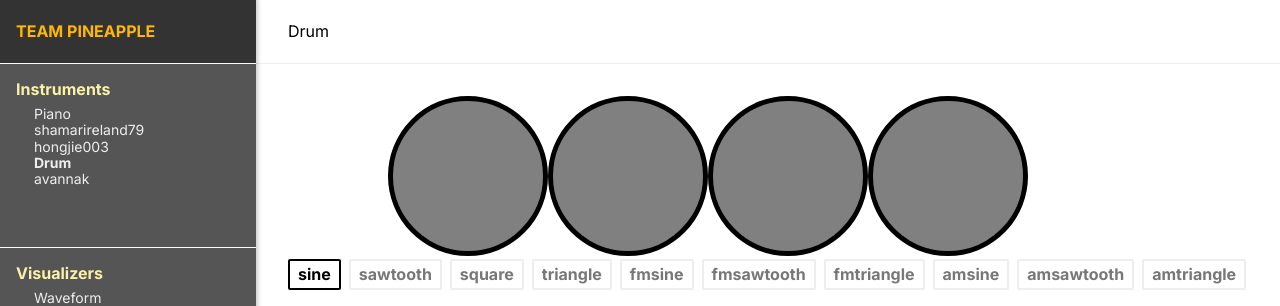
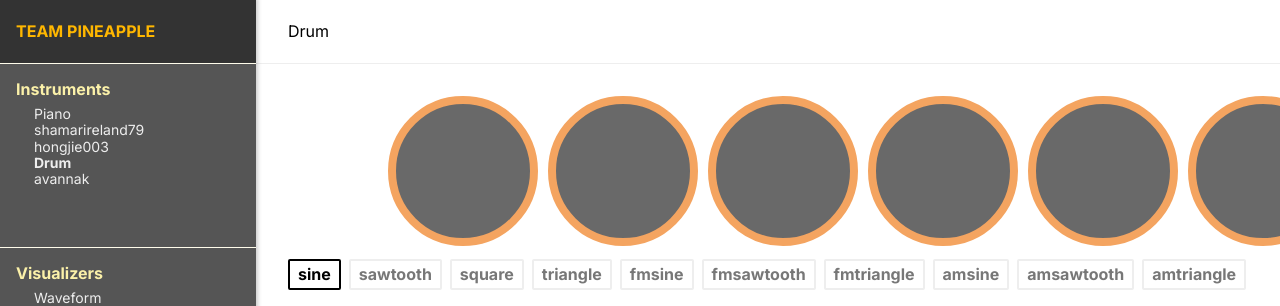
Before and after one commit to hongjie003/music-instrument-visualizer-app, a React (Create React App) app in the folder client/: page /Drum in a window 1280 px wide. Shown: the top 306 px of the page. Built offline with nearby package versions, Linux system fonts and the light colour scheme; no server answers; some icons are missing.

Commit message:
added new song and changes to visualizer

```diff
--- a/client/src/instruments/Drum.tsx
+++ b/client/src/instruments/Drum.tsx
@@ -15,7 +15,6 @@ interface DrumPadProps {
   note: string; // C, Db, D, Eb, E, F, Gb, G, Ab, A, Bb, B
   duration?: string;
   synth?: Tone.MembraneSynth; // Contains library code for making sound
-  minor?: boolean; // True if minor key, false if major key
   octave: number;
   index: number; // octave + index together give a location for the piano key
 }
@@ -36,7 +35,7 @@ export function DrumPad({
     // 3. The curly braces `{` and `}` should remind you of string interpolation.
     <div
       onMouseDown={() => synth?.triggerAttack(`${note}`)} // Question: what is `onMouseDown`?
-      onMouseUp={() => synth?.triggerRelease('+0.25')} // Question: what is `onMouseUp`?
+      onMouseUp={() => synth?.triggerRelease('+1.1')} // Question: what is `onMouseUp`?
       className={classNames('ba pointer absolute dim', {
         'black bg-white h4': true, // major keys are white
       })}
@@ -46,14 +45,15 @@ export function DrumPad({
         // left: `${index * 2}rem`,
         left: `${index * 10}rem`,
         zIndex: 0,
-        background: 'grey',
-        height: '10rem',
-        width: '10rem',
+        background: 'DimGrey',
+        height: '150px',
+        width: '150px',
         borderStyle: 'solid',
-        borderWidth: '5px',
-        marginLeft: 100,
-        marginRight: 100,
-        borderRadius: 100,
+        borderWidth: '8px',
+        borderColor: 'SandyBrown',
+        marginLeft: '100px',
+        marginRight: '100px',
+        borderRadius: '100px',
       }}
     ></div>
   );
@@ -75,13 +75,13 @@ function DrumType({ title, onClick, active }: any): JSX.Element {
 
 function Drum({ synth, setSynth }: InstrumentProps): JSX.Element {
   const keys = List([
-    { note: 'A', idx: 0 },
-    { note: 'Bb', idx: 1 },
-    { note: 'B', idx: 2 },
-    { note: 'C', idx: 3 },
-    // { note: 'Db', idx: 4 },
-    // { note: 'Eb', idx: 5},
-    // { note: 'E', idx: 6 },
+    { note: 'C', idx: 0, octave: 7},
+    { note: 'Db', idx: 1, octave: 7},
+    { note: 'D', idx: 2, octave: 7},
+    { note: 'A', idx: 3, octave: 7},
+    { note: 'Bb', idx: 4, octave: 7},
+    { note: 'B', idx: 5, octave: 7},
+    // { note: 'Gb', idx: 6 },
     // { note: 'F', idx: 7},
     // { note: 'Gb', idx: 9 },
     // { note: 'G', idx: 10 },
@@ -91,7 +91,7 @@ function Drum({ synth, setSynth }: InstrumentProps): JSX.Element {
     setSynth(oldSynth => {
       oldSynth.disconnect();
 
-      return new Tone.Synth({
+      return new Tone.MembraneSynth({
         oscillator: { type: newType } as Tone.OmniOscillatorOptions,
       }).toDestination();
     });
@@ -123,6 +123,7 @@ function Drum({ synth, setSynth }: InstrumentProps): JSX.Element {
                 synth={synth as Tone.MembraneSynth}
                 octave={octave}
                 index={(octave - 2) * 7 + key.idx}
+                // index={key.idx}
               />
             );
           }),
--- a/client/src/visualizers/ivan-visualizer.tsx
+++ b/client/src/visualizers/ivan-visualizer.tsx
@@ -17,17 +17,21 @@ export const IvanVisualizer = new Visualizer(
     p5.background(54, 81, 94, 150);
     p5.strokeWeight(dim * 0.001);
     p5.stroke(255);
-    p5.noFill();
+    p5.fill(252,186,3);
+    p5.angleMode(p5.DEGREES);
 
     const values = analyzer.getValue();
-    p5.beginShape(p5.TRIANGLE_FAN);
+    p5.beginShape(p5.QUAD_STRIP);
     for (let i = 0; i < values.length; i++) {
         // let r = p5.random();
         // p5.fill(r);
         // p5.stroke(r * 5);
-        const amplitude = values[i] as number;
+        const amplitude = 1.5 * (p5.random(values[i] as number));
+        // const amplitude = values[i] as number;
         const x = p5.map(i, 0, values.length - 1, 0, width);
         const y = (height / 2) + amplitude * height;
+        p5.ellipse(x,y, p5.random(12), p5.random(10));
+        // p5.triangle(x,y,x,y,x,y);
         // Place vertex
         p5.vertex(x, y);
     }
```
Also changed, not shown: 1 other file (tests, documents, lock files or other folders).
